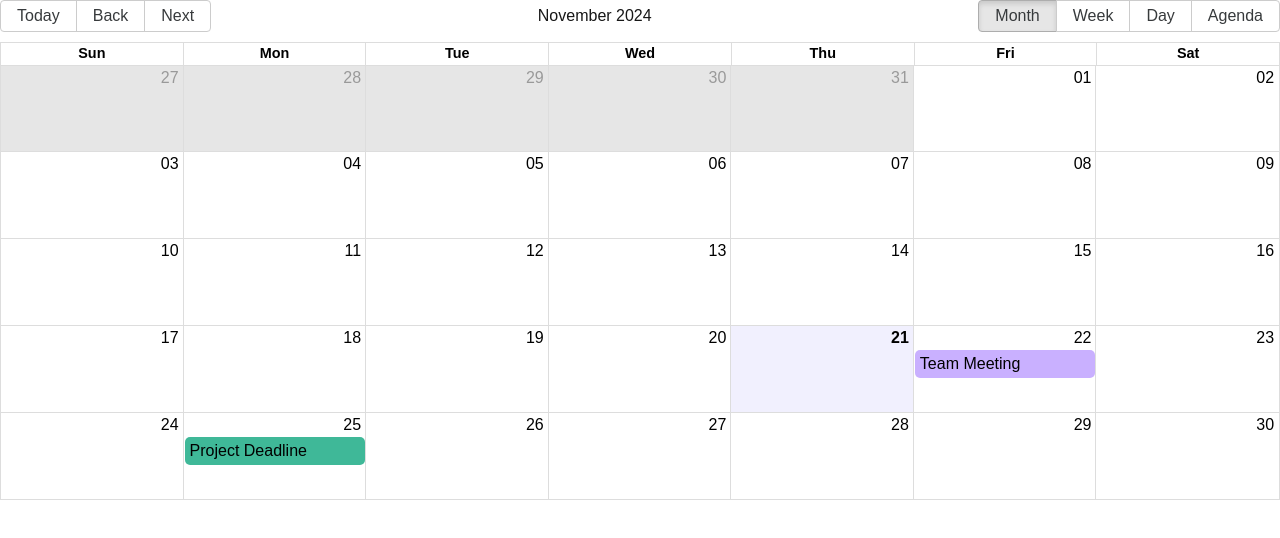
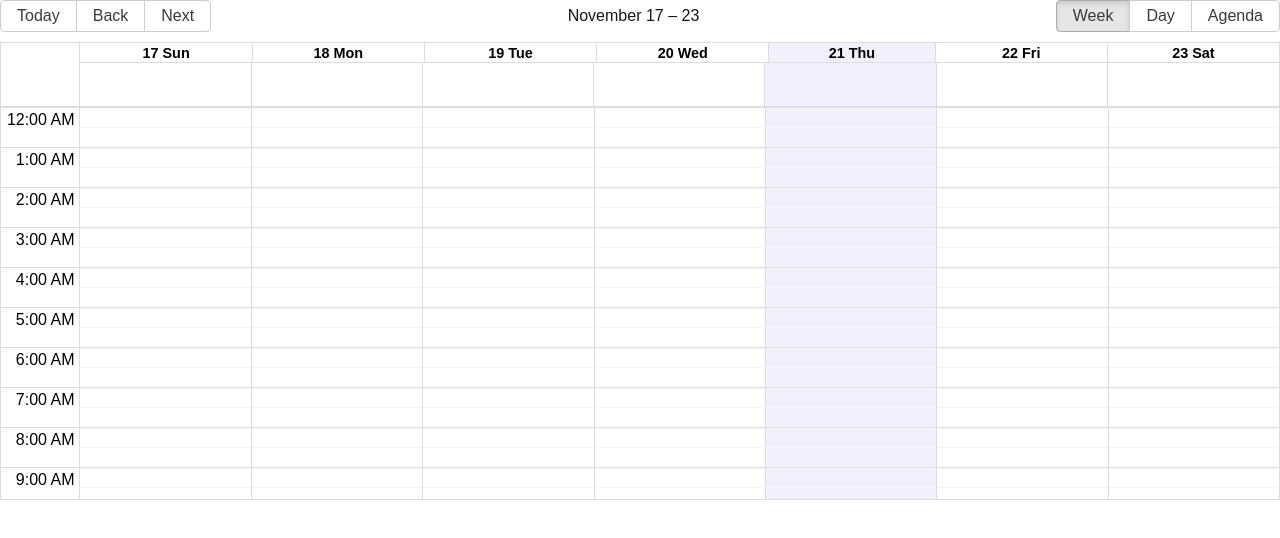
Before and after one commit to gauravsingh94/Test-Calendar, a Next.js app: page / in a window 1280 px wide. Shown: the top 538 px of the page. Built offline with nearby package versions, Linux system fonts and the light colour scheme.

Commit message:
connected the links to the backend.

```diff
--- a/app/_components/CalendarComponent.tsx
+++ b/app/_components/CalendarComponent.tsx
@@ -7,6 +7,7 @@ import "./custom-calendar-styles.scss"; // Import the custom styles
 const localizer = momentLocalizer(moment);
 
 // Event data (unchanged)
+// Event data (updated with 10 events for Nov and Dec)
 const events = [
   {
     id: 1,
@@ -26,22 +27,98 @@ const events = [
     color: "black",
     description: "Final project submission deadline.",
   },
+  {
+    id: 3,
+    title: "Client Call",
+    start: moment("2024-11-28T09:00:00Z").toDate(),
+    end: moment("2024-11-28T10:00:00Z").toDate(),
+    colorEvento: "#FF8C00",
+    color: "white",
+    description: "Discussion with client regarding project requirements.",
+  },
+  {
+    id: 4,
+    title: "Code Review",
+    start: moment("2024-11-29T11:00:00Z").toDate(),
+    end: moment("2024-11-29T12:00:00Z").toDate(),
+    colorEvento: "#FF6347",
+    color: "white",
+    description: "Reviewing the latest code commits with the team.",
+  },
+  {
+    id: 5,
+    title: "Team Brainstorming",
+    start: moment("2024-12-02T14:00:00Z").toDate(),
+    end: moment("2024-12-02T15:00:00Z").toDate(),
+    colorEvento: "#4682B4",
+    color: "white",
+    description: "Brainstorming session for the upcoming sprint.",
+  },
+  {
+    id: 6,
+    title: "Sprint Planning",
+    start: moment("2024-12-05T10:00:00Z").toDate(),
+    end: moment("2024-12-05T12:00:00Z").toDate(),
+    colorEvento: "#32CD32",
+    color: "black",
+    description: "Planning tasks and goals for the next sprint.",
+  },
+  {
+    id: 7,
+    title: "Presentation Preparation",
+    start: moment("2024-12-08T13:00:00Z").toDate(),
+    end: moment("2024-12-08T15:00:00Z").toDate(),
+    colorEvento: "#FF4500",
+    color: "white",
+    description: "Prepare slides and materials for the team presentation.",
+  },
+  {
+    id: 8,
+    title: "Team Lunch",
+    start: moment("2024-12-10T12:00:00Z").toDate(),
+    end: moment("2024-12-10T13:00:00Z").toDate(),
+    colorEvento: "#FFD700",
+    color: "black",
+    description: "Casual team lunch to discuss progress and issues.",
+  },
+  {
+    id: 9,
+    title: "Product Demo",
+    start: moment("2024-12-15T16:00:00Z").toDate(),
+    end: moment("2024-12-15T17:00:00Z").toDate(),
+    colorEvento: "#8A2BE2",
+    color: "white",
+    description: "Demo of the new product features to stakeholders.",
+  },
+  {
+    id: 10,
+    title: "Year-End Review",
+    start: moment("2024-12-20T09:00:00Z").toDate(),
+    end: moment("2024-12-20T11:00:00Z").toDate(),
+    colorEvento: "#3B9E9B",
+    color: "black",
+    description: "Review of team and project performance for the year.",
+  },
 ];
 
 // Function to apply custom styles to the current day
 const calendarStyle = (date: Date) => {
-  const currentDate = `${new Date().getDate()} ${new Date().getMonth() + 1} ${new Date().getFullYear()}`;
-  const allDate = `${date.getDate()} ${date.getMonth() + 1} ${date.getFullYear()}`;
+  const currentDate = `${new Date().getDate()} ${
+    new Date().getMonth() + 1
+  } ${new Date().getFullYear()}`;
+  const allDate = `${date.getDate()} ${
+    date.getMonth() + 1
+  } ${date.getFullYear()}`;
 
   // Check if the date matches the current date and apply custom styles
   if (allDate === currentDate) {
     return {
       style: {
-        backgroundColor: '#F1F0FE', // Purple background
-        color: 'white', // White text color for contrast
+        backgroundColor: "#F1F0FE", // Purple background
+        color: "white", // White text color for contrast
         margin: 0,
-        padding: 0
-      }
+        padding: 0,
+      },
     };
   }
 
@@ -75,6 +152,8 @@ export default function EventCalendar() {
           // Apply the custom styling for the current day
           return calendarStyle(date);
         }}
+        views={["week", "day","agenda"]} // Allow week view
+        defaultView="week" // Set default view to 'week'
       />
 
       {/* Display Event Details if an event is selected */}
```
